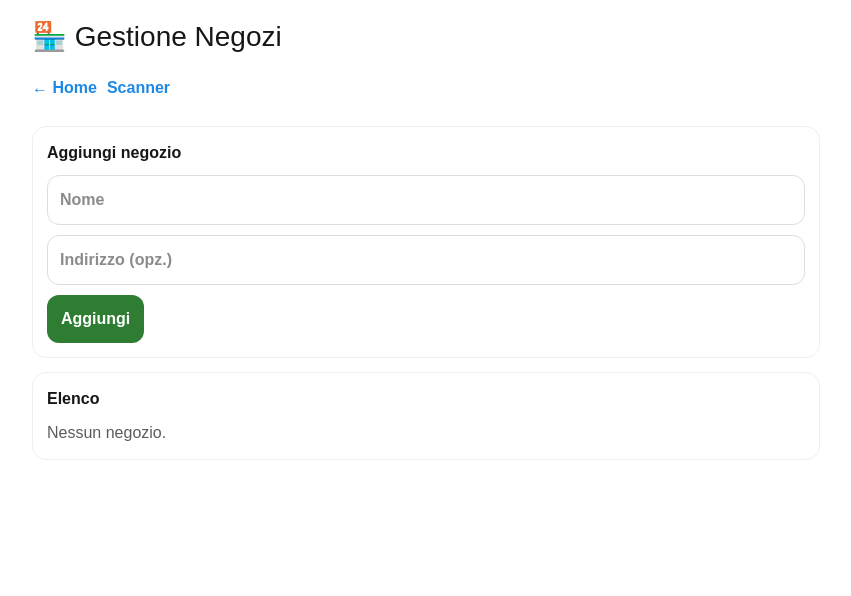
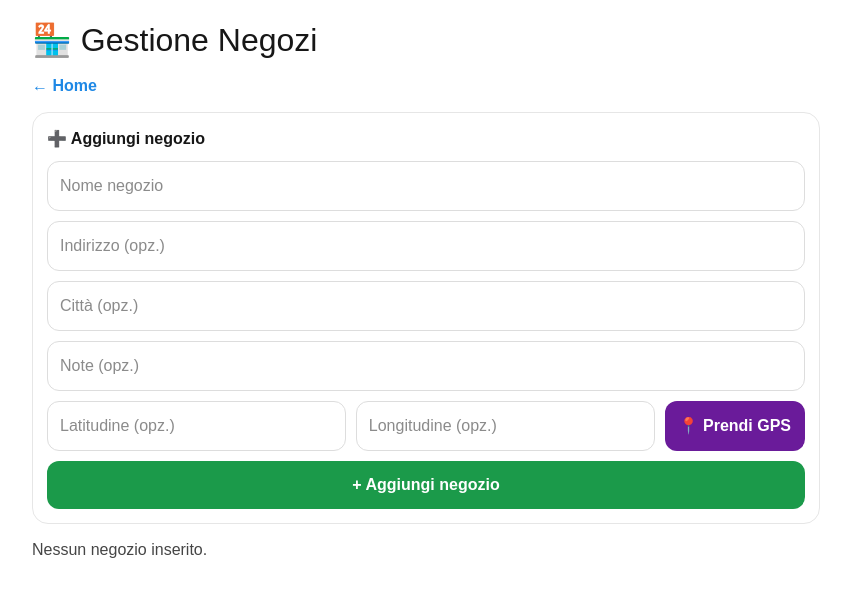
Before and after one commit to lucamandis89/pallet-tracker, a Next.js app: page /shops in a window 1280 px wide. Shown: the top 596 px of the page, without its empty margins (214-1065 px from the left). Built offline with nearby package versions, Linux system fonts and the light colour scheme.

Commit message:
Update page.tsx

```diff
--- a/app/shops/page.tsx
+++ b/app/shops/page.tsx
@@ -1,75 +1,229 @@
-// app/shops/page.tsx
 "use client";
 
-import React, { useState } from "react";
-import { addShop, getShops, removeShop, updateShop, ShopItem } from "../lib/storage";
+import React, { useMemo, useState } from "react";
+import {
+  addShop,
+  getDefaultShop,
+  getShops,
+  removeShop,
+  setDefaultShop,
+  updateShop,
+  type ShopItem,
+} from "../lib/storage";
 
 export default function ShopsPage() {
-  const [refresh, setRefresh] = useState(0);
+  const [list, setList] = useState<ShopItem[]>(() => getShops());
+  const [def, setDef] = useState<string>(() => getDefaultShop());
+
   const [name, setName] = useState("");
   const [address, setAddress] = useState("");
+  const [city, setCity] = useState("");
+  const [note, setNote] = useState("");
+  const [lat, setLat] = useState<string>("");
+  const [lng, setLng] = useState<string>("");
 
-  const list = getShops();
+  const styles = useMemo(() => {
+    const input = {
+      width: "100%",
+      padding: 12,
+      borderRadius: 12,
+      border: "1px solid #ddd",
+      fontSize: 16,
+      outline: "none",
+    } as const;
+
+    const btn = (bg: string) =>
+      ({
+        padding: "12px 14px",
+        borderRadius: 12,
+        border: "none",
+        fontWeight: 900,
+        cursor: "pointer",
+        background: bg,
+        color: "white",
+      } as const);
+
+    return { input, btn };
+  }, []);
+
+  function reload() {
+    setList(getShops());
+    setDef(getDefaultShop());
+  }
+
+  async function captureGps() {
+    if (!navigator.geolocation) {
+      alert("Geolocalizzazione non supportata.");
+      return;
+    }
+    navigator.geolocation.getCurrentPosition(
+      (pos) => {
+        setLat(String(pos.coords.latitude));
+        setLng(String(pos.coords.longitude));
+      },
+      () => alert("Permesso GPS negato o posizione non disponibile."),
+      { enableHighAccuracy: true, timeout: 8000 }
+    );
+  }
 
   function add() {
-    addShop(name, address);
+    if (!name.trim()) return alert("Inserisci il nome negozio.");
+    addShop({
+      name: name.trim(),
+      address: address.trim() || undefined,
+      city: city.trim() || undefined,
+      note: note.trim() || undefined,
+      lat: lat ? Number(lat) : undefined,
+      lng: lng ? Number(lng) : undefined,
+    });
     setName("");
     setAddress("");
-    setRefresh((x) => x + 1);
+    setCity("");
+    setNote("");
+    setLat("");
+    setLng("");
+    reload();
   }
 
   function edit(s: ShopItem) {
-    const n = prompt("Nome negozio", s.name) ?? s.name;
-    const a = prompt("Indirizzo (opz.)", s.address ?? "") ?? (s.address ?? "");
-    updateShop({ ...s, name: n.trim() || s.name, address: a.trim() || "" });
-    setRefresh((x) => x + 1);
+    const newName = prompt("Nome negozio:", s.name) ?? s.name;
+    const newAddress = prompt("Indirizzo:", s.address ?? "") ?? (s.address ?? "");
+    const newCity = prompt("Città:", s.city ?? "") ?? (s.city ?? "");
+    const newNote = prompt("Note:", s.note ?? "") ?? (s.note ?? "");
+    updateShop(s.id, {
+      name: newName.trim() || s.name,
+      address: newAddress.trim() || undefined,
+      city: newCity.trim() || undefined,
+      note: newNote.trim() || undefined,
+    });
+    reload();
   }
 
   function del(id: string) {
-    if (!confirm("Eliminare questo negozio?")) return;
+    if (!confirm("Eliminare negozio?")) return;
     removeShop(id);
-    setRefresh((x) => x + 1);
+    reload();
+  }
+
+  function setDefault(id: string) {
+    setDefaultShop(id);
+    reload();
   }
 
   return (
     <div style={{ padding: 16, maxWidth: 820, margin: "0 auto" }}>
-      <h1 style={{ fontSize: 28, marginBottom: 6 }}>🏪 Gestione Negozi</h1>
-
-      <div style={{ display: "flex", gap: 10, flexWrap: "wrap" }}>
-        <a href="/" style={link()}>← Home</a>
-        <a href="/scan" style={link()}>Scanner</a>
+      <h1 style={{ margin: 0, fontSize: 32 }}>🏪 Gestione Negozi</h1>
+      <div style={{ marginTop: 10 }}>
+        <a href="/" style={{ color: "#1e88e5", fontWeight: 800, textDecoration: "none" }}>
+          ← Home
+        </a>
       </div>
 
-      <div style={box()}>
-        <div style={{ fontWeight: 900, marginBottom: 10 }}>Aggiungi negozio</div>
-        <input value={name} onChange={(e) => setName(e.target.value)} placeholder="Nome" style={inp()} />
-        <input value={address} onChange={(e) => setAddress(e.target.value)} placeholder="Indirizzo (opz.)" style={inp()} />
-        <button onClick={add} style={btn("#2e7d32")}>Aggiungi</button>
+      <div
+        style={{
+          marginTop: 14,
+          padding: 14,
+          borderRadius: 16,
+          border: "1px solid #e6e6e6",
+          background: "white",
+        }}
+      >
+        <div style={{ fontWeight: 900, marginBottom: 10 }}>➕ Aggiungi negozio</div>
+
+        <div style={{ display: "grid", gap: 10 }}>
+          <input
+            value={name}
+            onChange={(e) => setName(e.target.value)}
+            placeholder="Nome negozio"
+            style={styles.input}
+          />
+          <input
+            value={address}
+            onChange={(e) => setAddress(e.target.value)}
+            placeholder="Indirizzo (opz.)"
+            style={styles.input}
+          />
+          <input
+            value={city}
+            onChange={(e) => setCity(e.target.value)}
+            placeholder="Città (opz.)"
+            style={styles.input}
+          />
+          <input
+            value={note}
+            onChange={(e) => setNote(e.target.value)}
+            placeholder="Note (opz.)"
+            style={styles.input}
+          />
+
+          <div style={{ display: "flex", gap: 10, flexWrap: "wrap" }}>
+            <input
+              value={lat}
+              onChange={(e) => setLat(e.target.value)}
+              placeholder="Latitudine (opz.)"
+              style={{ ...styles.input, flex: "1 1 180px" }}
+            />
+            <input
+              value={lng}
+              onChange={(e) => setLng(e.target.value)}
+              placeholder="Longitudine (opz.)"
+              style={{ ...styles.input, flex: "1 1 180px" }}
+            />
+            <button onClick={captureGps} style={styles.btn("#6a1b9a")}>
+              📍 Prendi GPS
+            </button>
+          </div>
+
+          <button onClick={add} style={styles.btn("#1b9a4a")}>
+            + Aggiungi negozio
+          </button>
+        </div>
       </div>
 
-      <div style={box()}>
-        <div style={{ fontWeight: 900, marginBottom: 10 }}>Elenco</div>
-        {list.length === 0 ? <div style={{ opacity: 0.7 }}>Nessun negozio.</div> : null}
-        <div style={{ display: "grid", gap: 10 }}>
-          {list.map((s) => (
-            <div key={s.id} style={card()}>
-              <div style={{ fontWeight: 900 }}>{s.name}</div>
-              {s.address ? <div style={{ opacity: 0.8 }}>{s.address}</div> : null}
-              <div style={{ display: "flex", gap: 10, marginTop: 10, flexWrap: "wrap" }}>
-                <button onClick={() => edit(s)} style={btn("#455a64")}>Modifica</button>
-                <button onClick={() => del(s.id)} style={btn("#e53935")}>Elimina</button>
+      <div style={{ marginTop: 14, display: "grid", gap: 10 }}>
+        {list.length === 0 ? (
+          <div style={{ opacity: 0.8 }}>Nessun negozio inserito.</div>
+        ) : (
+          list.map((s) => (
+            <div
+              key={s.id}
+              style={{
+                padding: 14,
+                borderRadius: 16,
+                border: "1px solid #e6e6e6",
+                background: "white",
+              }}
+            >
+              <div style={{ display: "flex", justifyContent: "space-between", gap: 10 }}>
+                <div>
+                  <div style={{ fontWeight: 900, fontSize: 18 }}>
+                    {s.name} {def === s.id ? "⭐" : ""}
+                  </div>
+                  <div style={{ opacity: 0.8 }}>
+                    {s.address || "—"} {s.city ? `· ${s.city}` : ""}
+                  </div>
+                  <div style={{ opacity: 0.7, fontSize: 13 }}>
+                    GPS: {s.lat ?? "—"} / {s.lng ?? "—"}
+                  </div>
+                  {s.note ? <div style={{ marginTop: 6 }}>{s.note}</div> : null}
+                </div>
+
+                <div style={{ display: "flex", flexDirection: "column", gap: 8, minWidth: 130 }}>
+                  <button onClick={() => edit(s)} style={styles.btn("#1e88e5")}>
+                    Modifica
+                  </button>
+                  <button onClick={() => setDefault(s.id)} style={styles.btn("#0b1220")}>
+                    Default
+                  </button>
+                  <button onClick={() => del(s.id)} style={styles.btn("#e53935")}>
+                    Elimina
+                  </button>
+                </div>
               </div>
             </div>
-          ))}
-        </div>
+          ))
+        )}
       </div>
-      <div style={{ opacity: 0, height: 1 }}>{refresh}</div>
     </div>
   );
 }
-
-const box = (): React.CSSProperties => ({ marginTop: 14, padding: 14, borderRadius: 14, border: "1px solid #eee", background: "white" });
-const card = (): React.CSSProperties => ({ padding: 12, borderRadius: 14, border: "1px solid #eee" });
-const inp = (): React.CSSProperties => ({ padding: 12, borderRadius: 12, border: "1px solid #ddd", width: "100%", marginBottom: 10, fontWeight: 800 });
-const btn = (bg: string): React.CSSProperties => ({ padding: "12px 14px", borderRadius: 12, border: "none", background: bg, color: "white", fontWeight: 900, cursor: "pointer" });
-const link = (): React.CSSProperties => ({ fontWeight: 900, textDecoration: "none", color: "#1e88e5", padding: "12px 0" });
```
